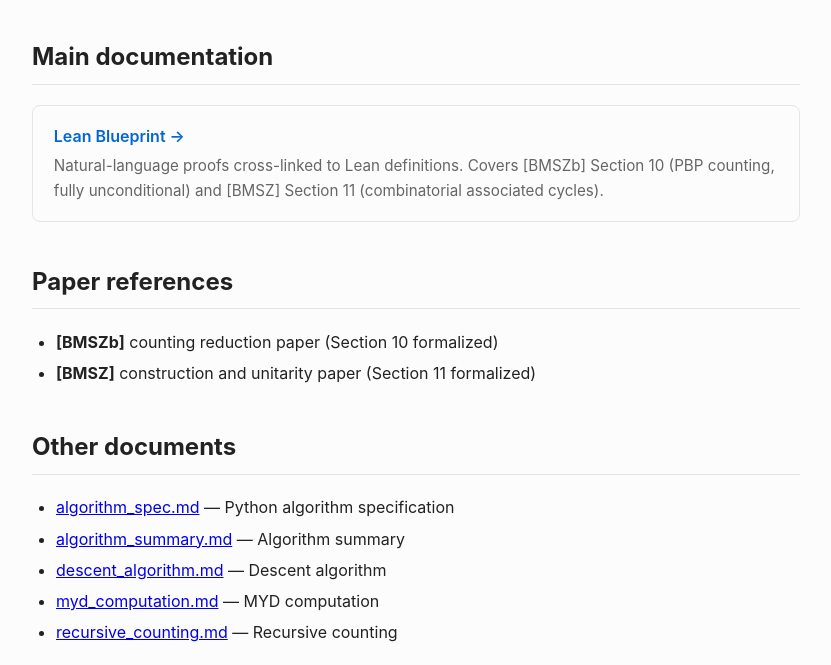
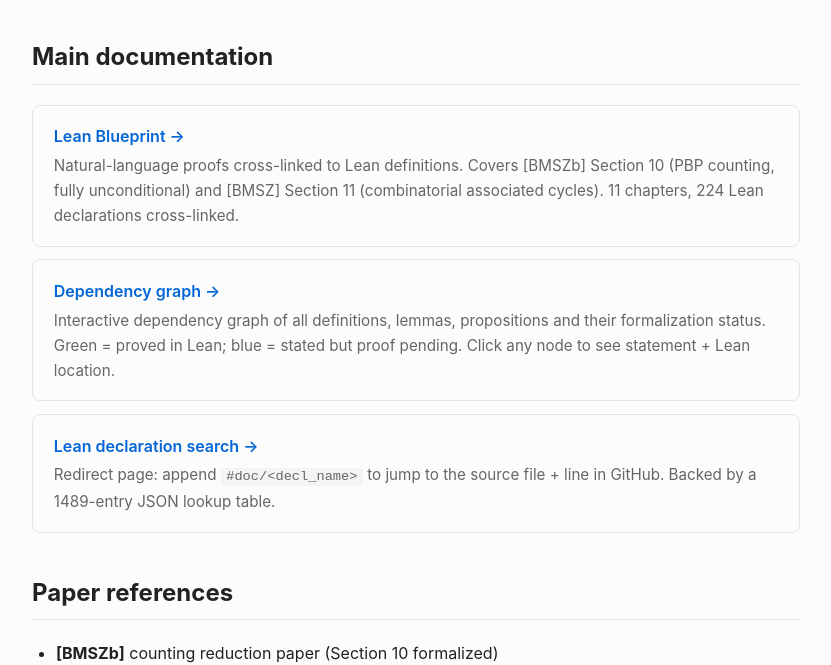
Before and after one commit to jiajunma/unipotentrepn, a plain HTML site: page docs/index.html in a window 1280 px wide. Shown: the part 141-806 px from the top of the page, without its empty margins (224-1055 px from the left). Drawn offline with Linux system fonts and the light colour scheme.

Commit message:
docs: add Dependency graph + Lean decl search links to landing page

```diff
--- a/docs/index.html
+++ b/docs/index.html
@@ -51,6 +51,24 @@
     Natural-language proofs cross-linked to Lean definitions.
     Covers [BMSZb] Section 10 (PBP counting, fully unconditional) and
     [BMSZ] Section 11 (combinatorial associated cycles).
+    11 chapters, 224 Lean declarations cross-linked.
+  </div>
+</a>
+
+<a class="card" href="./blueprint/dep_graph_document.html">
+  <div class="title">Dependency graph →</div>
+  <div class="desc">
+    Interactive dependency graph of all definitions, lemmas, propositions
+    and their formalization status. Green = proved in Lean; blue = stated
+    but proof pending. Click any node to see statement + Lean location.
+  </div>
+</a>
+
+<a class="card" href="./blueprint/find/">
+  <div class="title">Lean declaration search →</div>
+  <div class="desc">
+    Redirect page: append <code>#doc/&lt;decl_name&gt;</code> to jump to the
+    source file + line in GitHub. Backed by a 1489-entry JSON lookup table.
   </div>
 </a>
 
```
